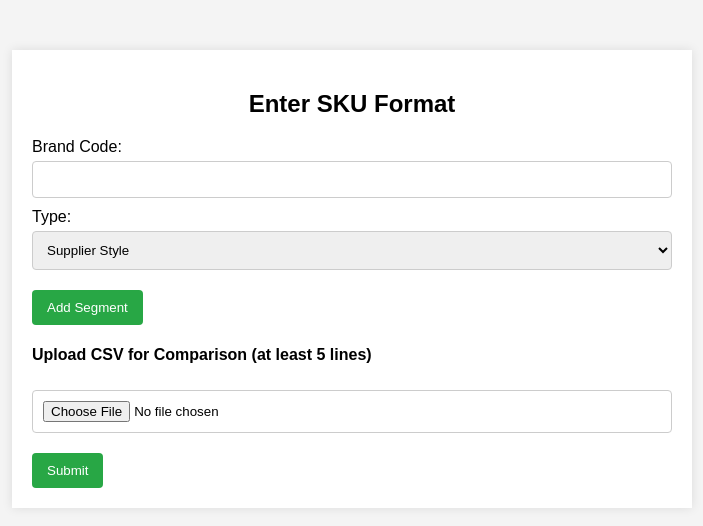
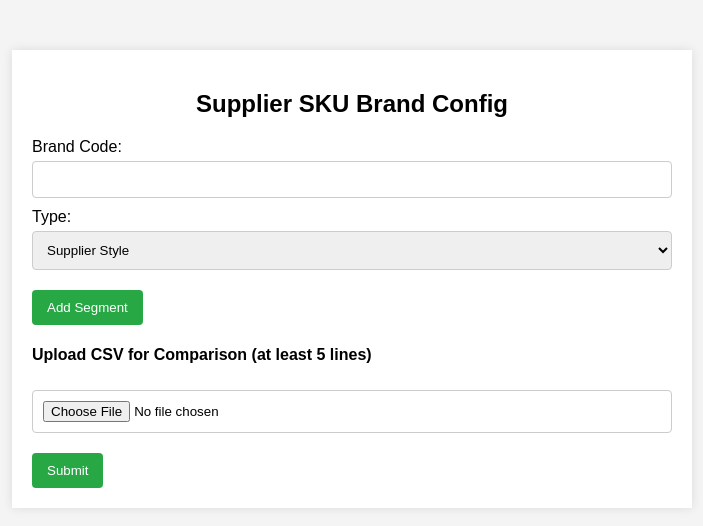
Before and after one commit to aaltakroori/brand-config-prop, a plain HTML site: page index.html in a window 1280 px wide. Shown: the whole page, without its empty margins (288-991 px from the left). Drawn offline with Linux system fonts and the light colour scheme.

Commit message:
Update index.html

```diff
--- a/index.html
+++ b/index.html
@@ -94,7 +94,7 @@
 </head>
 <body>
     <div class="container">
-        <h2>Enter SKU Format</h2>
+        <h2>Supplier SKU Brand Config</h2>
         <form id="skuForm">
             <label for="brandCode">Brand Code:</label>
             <input type="text" id="brandCode" name="brandCode" required>
```
